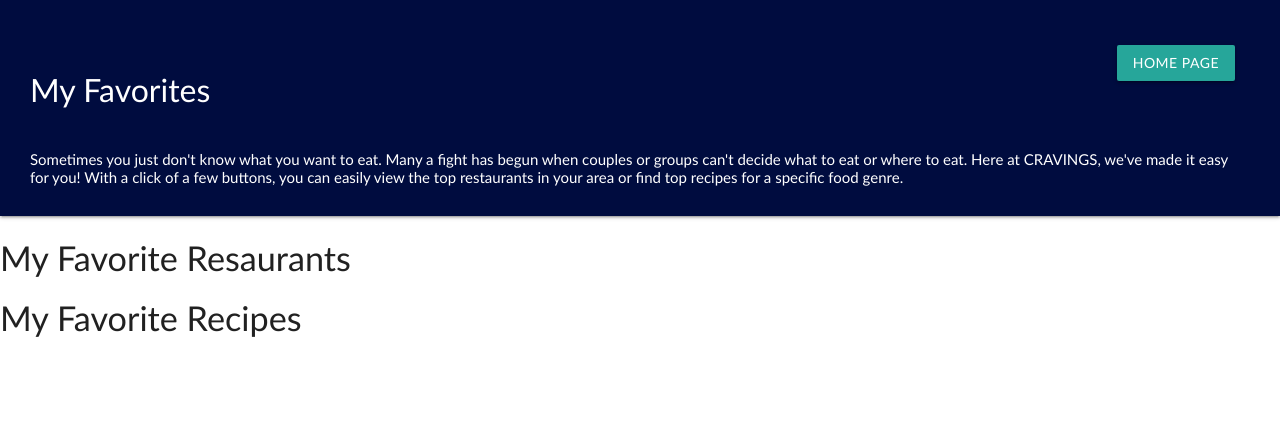
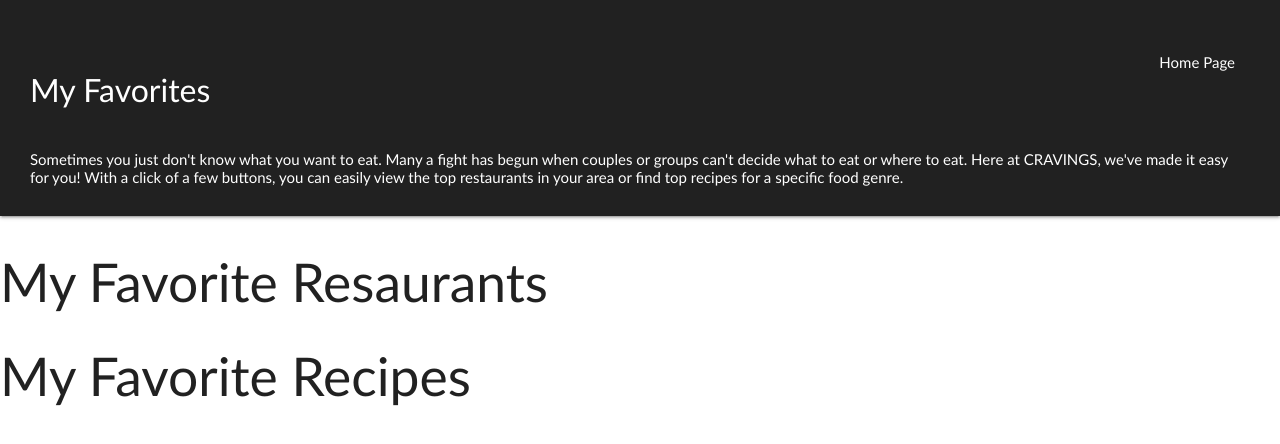
Before and after one commit to daniwhitlock/Cravings, a plain HTML site: page favorites.html in a window 1280 px wide. Drawn offline with nearby package versions, Linux system fonts and the light colour scheme.

Commit message:
fixed input error if a capital letter is put in the footype on recipe

```diff
--- a/assets/js/project.js
+++ b/assets/js/project.js
@@ -11,8 +11,7 @@ var resultsEl = document.getElementById("recipe-box");
 function getZamatoLocation() {
   let apiUrl =
     "https://developers.zomato.com/api/v2.1/locations?query=" +
-    cityInputEl.value +
-    "&count=10";
+    cityInputEl.value + "&count=10";
 
   fetch(apiUrl, {
     headers: {
@@ -215,6 +214,7 @@ function getTastyRecipes() {
     $('.modal').modal();
   });
 
+  //start Tasty API
 
   function getTastyRecipes(food) {
     fetch(
@@ -349,8 +349,9 @@ function getTastyRecipes() {
 
   recipeSubmitEl.addEventListener("click", function (e) {
     e.preventDefault(); //prevent the default
-    var recipeType = document.getElementById("food-type").value;
-    console.log(recipeType);
+    var recipeTypeInput = document.getElementById("food-type").value;
+    console.log(recipeTypeInput);
+    var recipeType = recipeTypeInput.toLowerCase();
     getTastyRecipes(recipeType); // we are giving getTastyRecipe the recipeType, getTastyRecipes reads it as food.
 
   });
--- a/favorites.html
+++ b/favorites.html
@@ -6,16 +6,16 @@
     <!-- materialize -->
     <link rel="stylesheet" href="https://cdnjs.cloudflare.com/ajax/libs/materialize/1.0.0/css/materialize.min.css">
     <link rel="stylesheet" href="./assets/css/style.css">
-    <title>MY FAVORITES</title>
+    <title>My Favorites</title>
 </head>
 <body>
 
     <!-- header -->
-    <nav class="nav-extended">
+    <nav class="nav-extended grey darken-4">
         <div class="nav-wrapper">
           <span class="nav-title">My Favorites</span>
-          <ul class="right">
-            <li><a href="./index.html" class="waves-effect waves-light btn">Home Page </a></li>
+          <ul class="right hide-on-med-and-down">
+            <li><a href="./index.html">Home Page </a></li>
           </ul>
         </div>
         <div class="nav-content">
@@ -25,18 +25,18 @@
 
     <main>
         <div>
-            <h4>
+            <h2>
                 My Favorite Resaurants
-            </h4>
+            </h2>
             <div id = "favorite-restaurants">
                 <!-- list out favorite-restaurants -->
             </div>
         </div>
 
         <div>
-            <h4>
+            <h2>
                 My Favorite Recipes
-            </h4>
+            </h2>
             <div id= "favorite-recipes">
                 <!--list out restaurant name and button for go to recipe  -->
             </div>
```
Also changed, not shown: index.html (+1 -1 lines).
